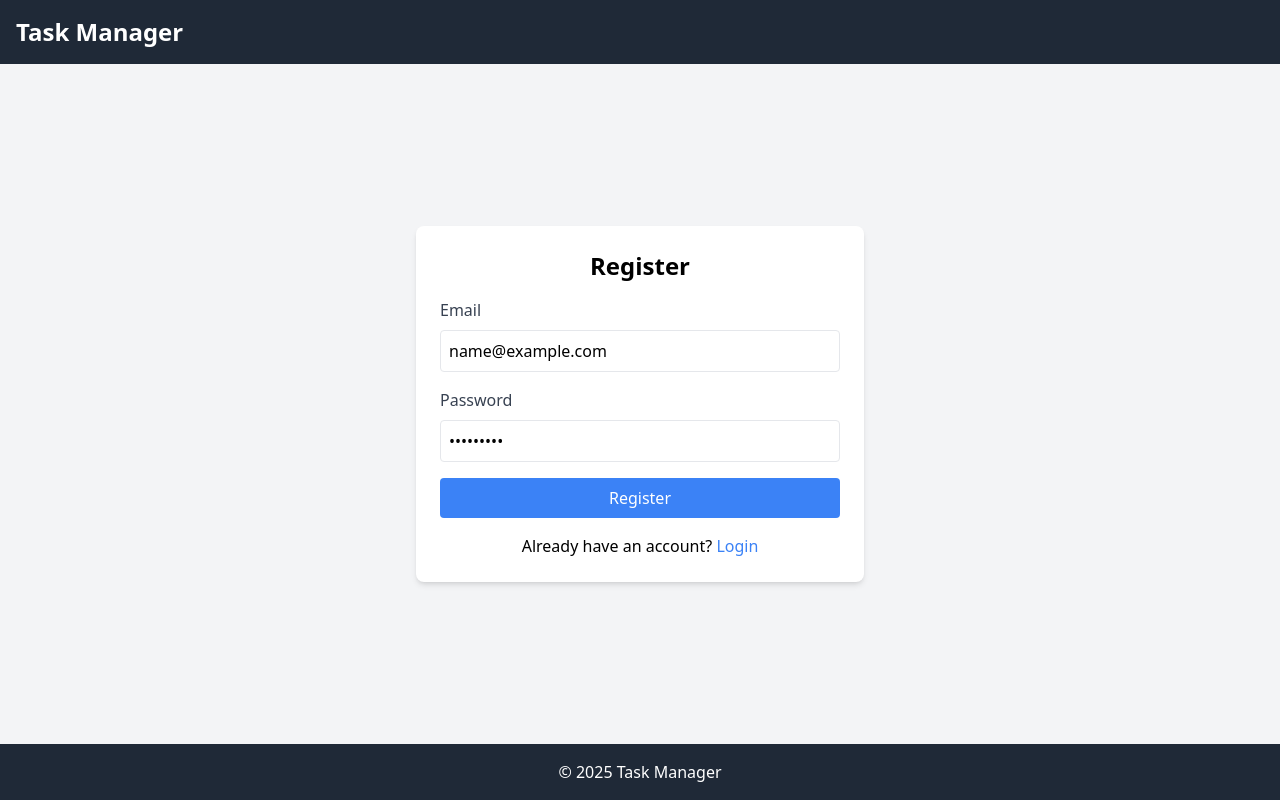
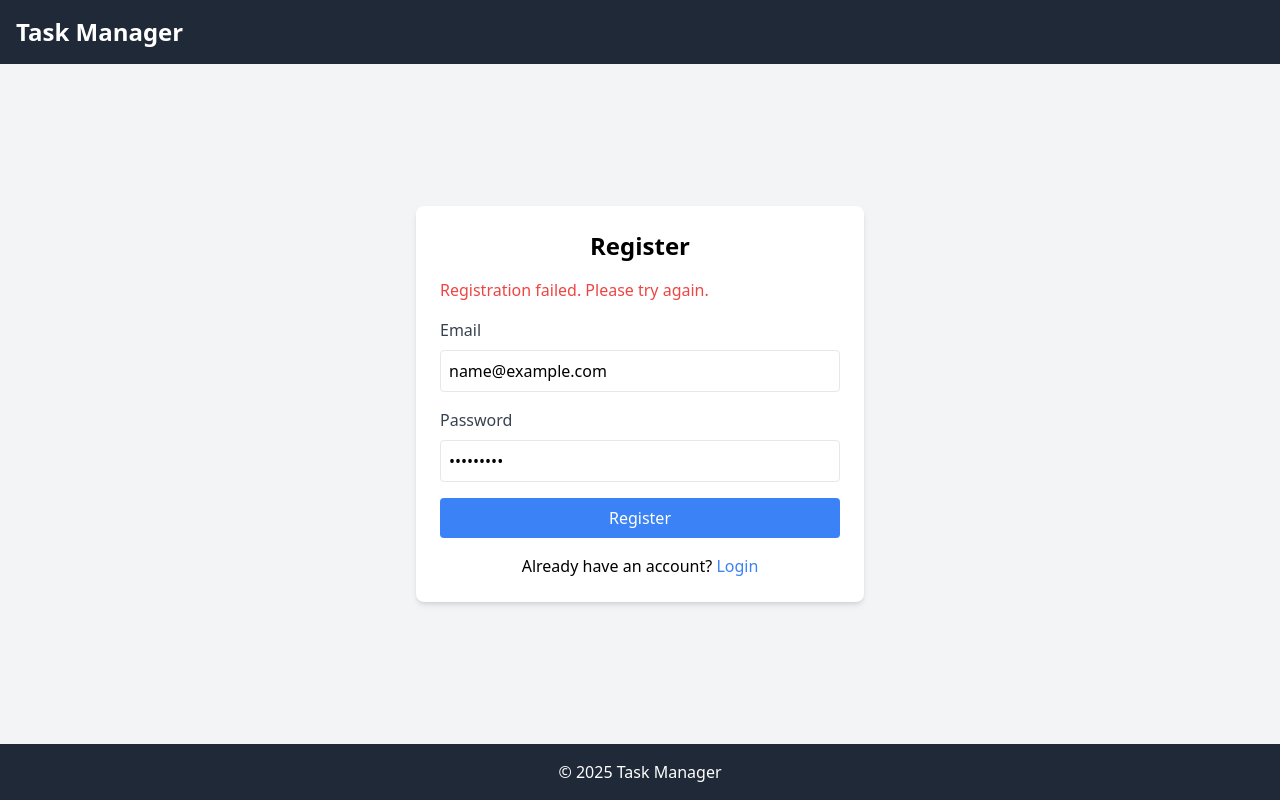
Before and after one commit to palak-b19/WorkBoard, a React (Vite) app in the folder frontend/: page /register in a window 1280 px wide. Both pictures are taken after typing "name@example.com", "Sample123" into the empty fields and a click on the button "Register". Built offline with nearby package versions, Linux system fonts and the light colour scheme; no server answers.

Commit message:
Add register API call to frontend

```diff
--- a/frontend/src/pages/Register.jsx
+++ b/frontend/src/pages/Register.jsx
@@ -1,17 +1,25 @@
 import { useState } from 'react';
 import { Link } from 'react-router-dom';
+import { register } from '../services/api';
 import Header from '../components/Header';
 import Footer from '../components/Footer';
 
 export default function Register() {
   const [email, setEmail] = useState('');
   const [password, setPassword] = useState('');
-  const [submitted, setSubmitted] = useState(false); // Track if form has been submitted
+  const [error, setError] = useState('');
+  const [submitted, setSubmitted] = useState(false);
 
-  const handleSubmit = (e) => {
+  const handleSubmit = async (e) => {
     e.preventDefault();
-    setSubmitted(true); // Mark form as submitted for error styling
-    console.log('Register:', { email, password }); // Placeholder for API call
+    setSubmitted(true);
+    try {
+      const response = await register(email, password);
+      console.log('Register response:', response.data);
+    } catch (err) {
+      setError('Registration failed. Please try again.');
+      console.error(err);
+    }
   };
 
   return (
@@ -20,6 +28,7 @@ export default function Register() {
       <main className="flex-grow flex items-center justify-center bg-gray-100">
         <div className="bg-white p-6 rounded-lg shadow-md w-full max-w-md">
           <h2 className="text-2xl font-bold mb-4 text-center">Register</h2>
+          {error && <p className="text-red-500 mb-4">{error}</p>}
           <form onSubmit={handleSubmit}>
             <div className="mb-4">
               <label className="block text-gray-700 mb-2" htmlFor="email">
```
